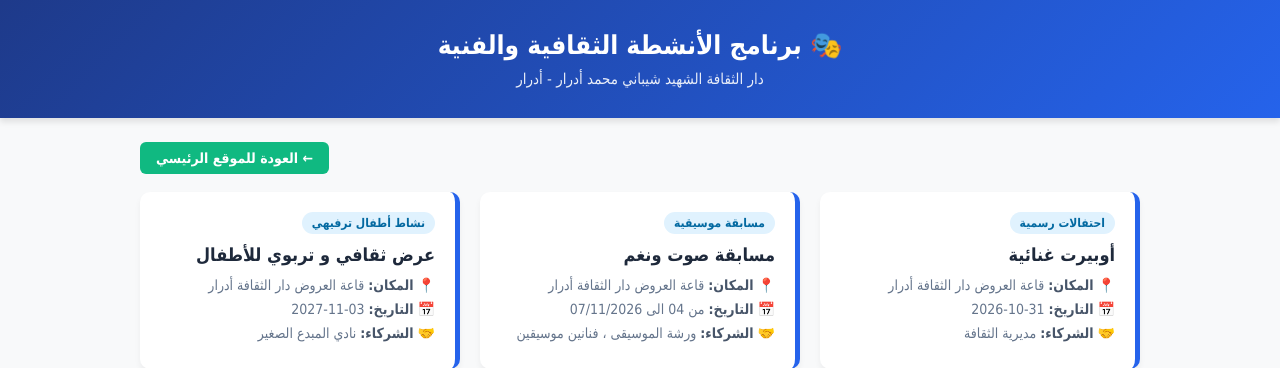
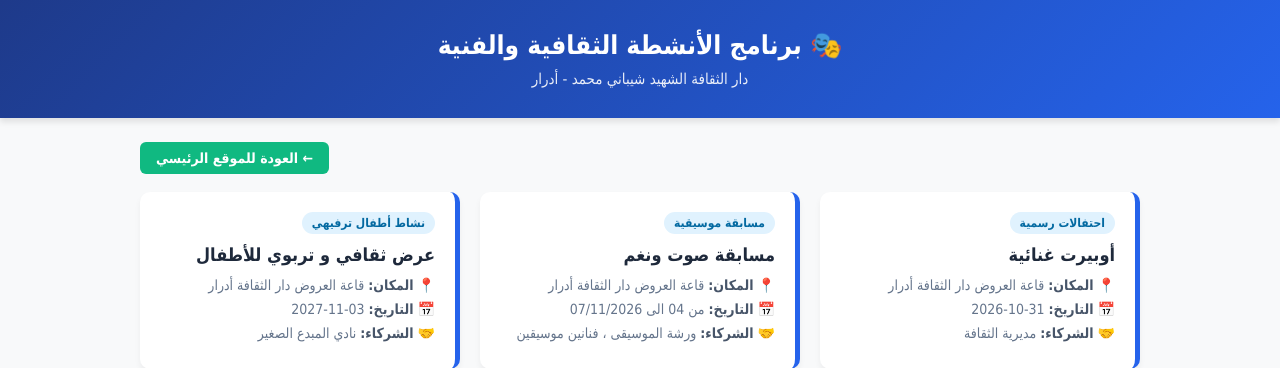
Before and after one commit to fourssan-design/libmca, a FastAPI app: page /program in a window 1280 px wide. Shown: the top 368 px of the page. Run offline with FastAPI, Linux system fonts and the light colour scheme; data comes from the database, SQL or seed files in the repository.

Commit message:
Fix typo in cultural activities program header

```diff
--- a/templates/activities_program.html
+++ b/templates/activities_program.html
@@ -40,7 +40,7 @@
 
     <div class="header">
         <h1>🎭 برنامج الأنشطة الثقافية والفنية</h1>
-        <p>دار الثقافة الشهيد شيباني محمد أدرار - أدرار</p>
+        <p>دار الثقافة الشهيد شيباني محمد - أدرار</p>
     </div>
 
     <div class="container">
```
